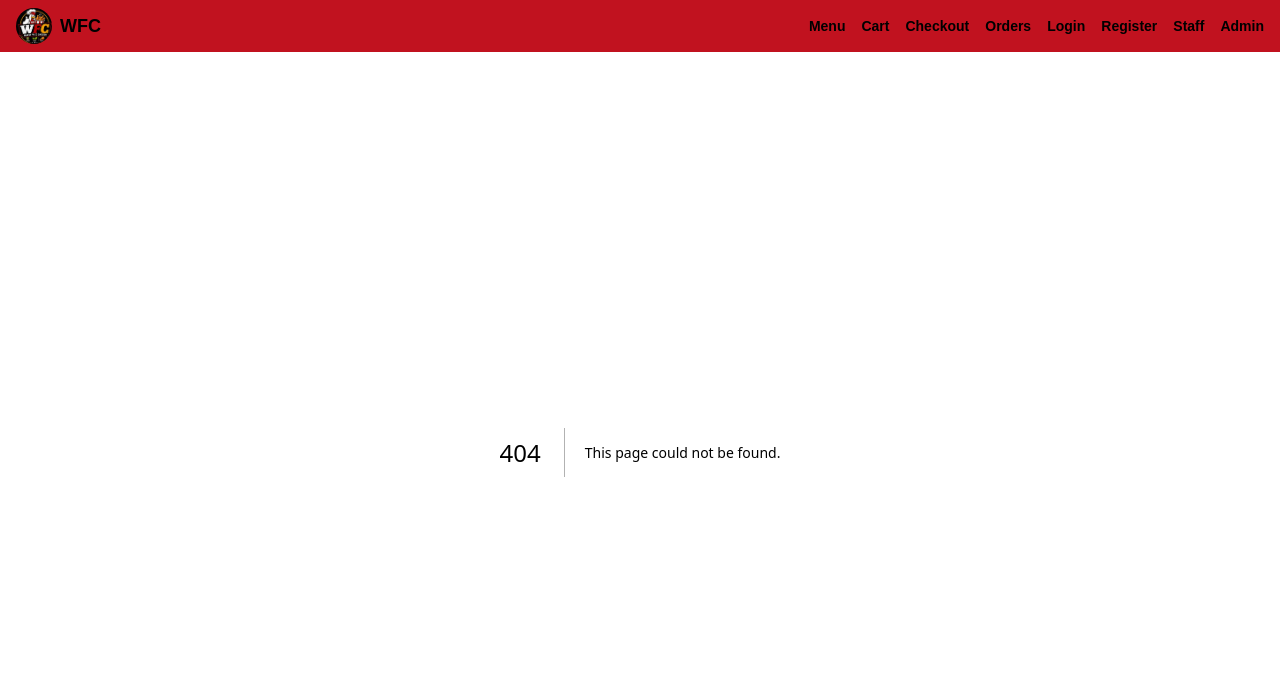
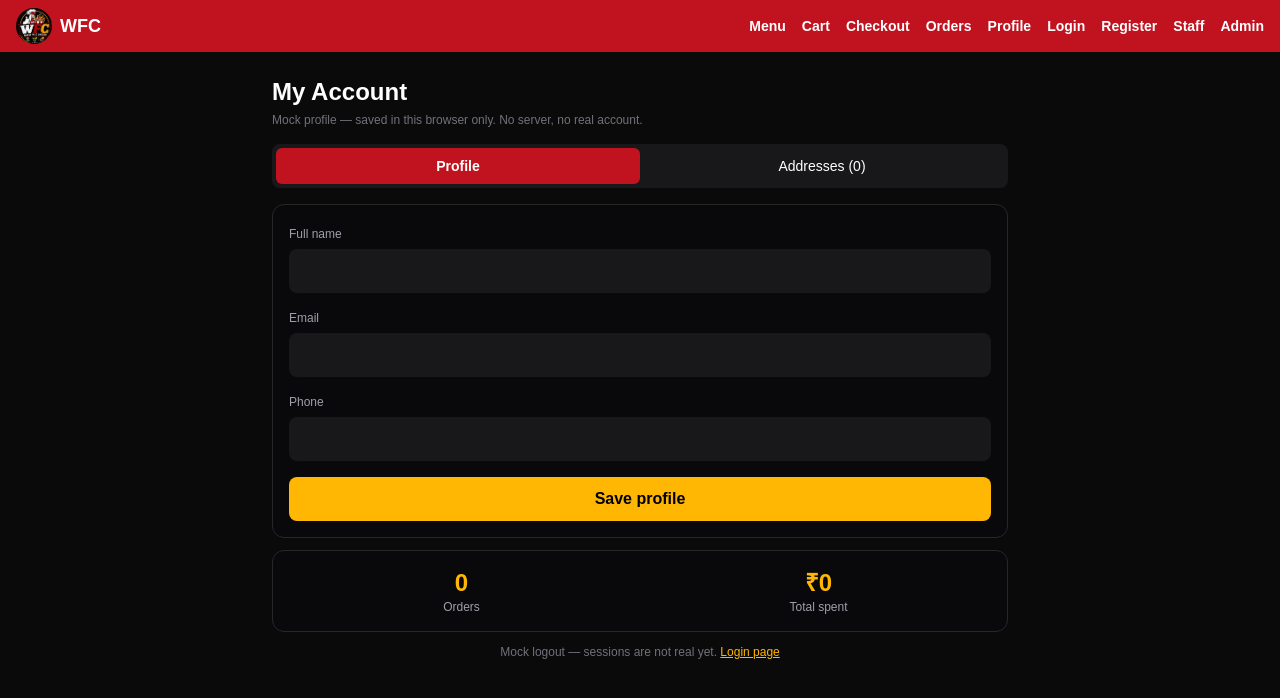
Before and after one commit to nexagen25-collab/wfc, a Next.js app in the folder frontend/: page /profile in a window 1280 px wide. Before the commit this address had no page. Shown: the top 698 px of the page. Built offline with nearby package versions, Linux system fonts and the light colour scheme.

Commit message:
feat: mock profile and addresses with validation

```diff
--- /dev/null
+++ b/frontend/app/profile/page.tsx
@@ -0,0 +1,145 @@
+"use client";
+import Link from "next/link";
+import { useEffect, useState } from "react";
+
+type Address = { id: string; label: string; line: string; area: string; isDefault: boolean };
+type Profile = { name: string; email: string; phone: string };
+
+const emptyForm = { label: "Home", line: "", area: "" };
+const input = "mt-1 w-full min-h-11 rounded-lg bg-zinc-900 px-3 py-2 text-sm outline-none focus:ring-2 focus:ring-[#ffb703]";
+const label = "text-xs text-zinc-400";
+const card = "rounded-xl border border-zinc-800 bg-zinc-950 p-4";
+
+export default function ProfilePage() {
+  const [tab, setTab] = useState<"profile" | "addresses">("profile");
+  const [profile, setProfile] = useState<Profile>({ name: "", email: "", phone: "" });
+  const [list, setList] = useState<Address[]>([]);
+  const [form, setForm] = useState(emptyForm);
+  const [editing, setEditing] = useState<string | null>(null);
+  const [err, setErr] = useState("");
+  const [saved, setSaved] = useState("");
+  const [orders, setOrders] = useState<{ token: string; total: number }[]>([]);
+
+  useEffect(() => {
+    try {
+      const p = JSON.parse(localStorage.getItem("wfc-profile") ?? "null");
+      if (p && typeof p === "object" && typeof p.name === "string") setProfile(p as Profile);
+    } catch { /* mock */ }
+    try { setList(JSON.parse(localStorage.getItem("wfc-addresses") ?? "[]")); } catch { /* mock */ }
+    try { setOrders(JSON.parse(localStorage.getItem("wfc-orders") ?? "[]")); } catch { /* mock */ }
+  }, []);
+
+  const persist = (p: Profile, l: Address[]) => {
+    localStorage.setItem("wfc-profile", JSON.stringify(p));
+    localStorage.setItem("wfc-addresses", JSON.stringify(l));
+  };
+
+  const saveProfile = (e: React.FormEvent) => {
+    e.preventDefault();
+    if (profile.name.trim().length < 2) return setErr("Enter your full name.");
+    if (!/^[^\s@]+@[^\s@]+\.[^\s@]{2,}$/.test(profile.email.trim())) return setErr("Enter a valid email address.");
+    if (!/^[6-9]\d{9}$/.test(profile.phone.trim())) return setErr("Enter a valid 10-digit Indian mobile number.");
+    setErr(""); setSaved("Profile saved (mock — stored in this browser only)");
+    persist(profile, list);
+  };
+
+  const validateAddr = () => {
+    if (form.label.trim().length < 2) return "Give this address a label (Home, Office…).";
+    if (form.line.trim().length < 5) return "Enter the full address line.";
+    if (form.area.trim().length < 2) return "Enter your area or village.";
+    return "";
+  };
+
+  const saveAddress = (e: React.FormEvent) => {
+    e.preventDefault();
+    const v = validateAddr();
+    if (v) return setErr(v);
+    setErr("");
+    if (editing) {
+      const next = list.map((a) => (a.id === editing ? { ...a, label: form.label.trim(), line: form.line.trim(), area: form.area.trim() } : a));
+      setList(next); persist(profile, next);
+    } else {
+      const next = [...list, { id: `addr-${Date.now()}`, label: form.label.trim(), line: form.line.trim(), area: form.area.trim(), isDefault: list.length === 0 }];
+      setList(next); persist(profile, next);
+    }
+    setForm(emptyForm); setEditing(null); setSaved("Address saved (mock)");
+  };
+
+  const remove = (id: string) => { const next = list.filter((a) => a.id !== id); setList(next); persist(profile, next); setSaved("Address removed (mock)"); };
+
+  const makeDefault = (id: string) => { const next = list.map((a) => ({ ...a, isDefault: a.id === id })); setList(next); persist(profile, next); };
+
+  const startEdit = (a: Address) => { setEditing(a.id); setForm({ label: a.label, line: a.line, area: a.area }); setErr(""); };
+
+  const totalSpent = orders.reduce((s, o) => s + o.total, 0);
+
+  return (
+    <div className="min-h-screen bg-[#0a0a0a] pb-16 text-white">
+      <div className="mx-auto max-w-3xl px-4 py-6">
+        <h1 className="text-2xl font-black">My Account</h1>
+        <p className="mt-1 text-xs text-zinc-500">Mock profile — saved in this browser only. No server, no real account.</p>
+
+        <div className="mt-4 flex rounded-lg bg-zinc-900 p-1 text-sm">
+          <button onClick={() => setTab("profile")} className={`flex-1 rounded-md py-2 ${tab === "profile" ? "bg-[#c1121f] font-bold" : ""}`}>Profile</button>
+          <button onClick={() => setTab("addresses")} className={`flex-1 rounded-md py-2 ${tab === "addresses" ? "bg-[#c1121f] font-bold" : ""}`}>Addresses ({list.length})</button>
+        </div>
+
+        {saved && <p className="mt-3 rounded-lg bg-green-950 p-2 text-center text-xs text-green-300">{saved}</p>}
+        {err && <p className="mt-3 rounded-lg bg-red-950 p-2 text-center text-xs text-red-300">{err}</p>}
+
+        {tab === "profile" ? (
+          <form onSubmit={saveProfile} className="mt-4 space-y-3">
+            <div className={card}>
+              <div><label className={label} htmlFor="p-name">Full name</label>
+                <input id="p-name" value={profile.name} onChange={(e) => setProfile({ ...profile, name: e.target.value })} className={input} /></div>
+              <div className="mt-3"><label className={label} htmlFor="p-email">Email</label>
+                <input id="p-email" value={profile.email} onChange={(e) => setProfile({ ...profile, email: e.target.value })} type="email" className={input} /></div>
+              <div className="mt-3"><label className={label} htmlFor="p-phone">Phone</label>
+                <input id="p-phone" value={profile.phone} onChange={(e) => setProfile({ ...profile, phone: e.target.value })} inputMode="numeric" className={input} /></div>
+              <button className="mt-4 min-h-11 w-full rounded-lg bg-[#ffb703] font-black text-black">Save profile</button>
+            </div>
+            <div className={`${card} grid grid-cols-2 gap-3 text-center`}>
+              <div><p className="text-2xl font-black text-[#ffb703]">{orders.length}</p><p className="text-xs text-zinc-400">Orders</p></div>
+              <div><p className="text-2xl font-black text-[#ffb703]">₹{totalSpent}</p><p className="text-xs text-zinc-400">Total spent</p></div>
+            </div>
+            <p className="text-center text-xs text-zinc-500">Mock logout — sessions are not real yet. <Link href="/login" className="underline text-[#ffb703]">Login page</Link></p>
+          </form>
+        ) : (
+          <div className="mt-4 space-y-3">
+            <form onSubmit={saveAddress} className={card}>
+              <p className="font-bold">{editing ? "Edit address" : "Add a delivery address"}</p>
+              <div className="mt-3"><label className={label} htmlFor="a-label">Label</label>
+                <input id="a-label" value={form.label} onChange={(e) => setForm({ ...form, label: e.target.value })} placeholder="Home / Office" className={input} /></div>
+              <div className="mt-3"><label className={label} htmlFor="a-line">Address line</label>
+                <input id="a-line" value={form.line} onChange={(e) => setForm({ ...form, line: e.target.value })} placeholder="House / street / landmark" className={input} /></div>
+              <div className="mt-3"><label className={label} htmlFor="a-area">Area</label>
+                <input id="a-area" value={form.area} onChange={(e) => setForm({ ...form, area: e.target.value })} placeholder="Bhadurpura" className={input} /></div>
+              <div className="mt-4 flex gap-2">
+                <button className="min-h-11 flex-1 rounded-lg bg-[#ffb703] font-black text-black">{editing ? "Update address" : "Add address"}</button>
+                {editing && <button type="button" onClick={() => { setEditing(null); setForm(emptyForm); setErr(""); }} className="min-h-11 rounded-lg border border-zinc-700 px-4 text-sm">Cancel</button>}
+              </div>
+              <p className="mt-2 text-[11px] text-zinc-500">WFC delivers within 3km of the Bhadurpura outlet (D014). No map pin or 3km check in this mock — that needs a maps provider you have not chosen yet.</p>
+            </form>
+
+            {list.length === 0 ? <p className="text-sm text-zinc-400">No saved addresses yet.</p> : list.map((a) => (
+              <div key={a.id} className={card}>
+                <div className="flex items-start justify-between gap-3">
+                  <div className="min-w-0">
+                    <p className="font-bold">{a.label}{a.isDefault && <span className="ml-2 rounded bg-[#ffb703] px-1.5 py-0.5 text-[10px] font-black text-black">DEFAULT</span>}</p>
+                    <p className="mt-1 text-sm text-zinc-300">{a.line}</p>
+                    <p className="text-sm text-zinc-500">{a.area}</p>
+                  </div>
+                </div>
+                <div className="mt-3 flex flex-wrap gap-2 text-xs">
+                  {!a.isDefault && <button onClick={() => makeDefault(a.id)} className="min-h-9 rounded border border-zinc-700 px-3">Make default</button>}
+                  <button onClick={() => startEdit(a)} className="min-h-9 rounded border border-zinc-700 px-3">Edit</button>
+                  <button onClick={() => remove(a.id)} className="min-h-9 rounded border border-red-900 px-3 text-red-400">Delete</button>
+                </div>
+              </div>
+            ))}
+          </div>
+        )}
+      </div>
+    </div>
+  );
+}
--- a/frontend/components/Navbar.tsx
+++ b/frontend/components/Navbar.tsx
@@ -19,6 +19,7 @@ export default function Navbar() {
         <Link href="/cart">Cart</Link>
         <Link href="/checkout">Checkout</Link>
         <Link href="/orders">Orders</Link>
+        <Link href="/profile">Profile</Link>
         <Link href="/login">Login</Link>
         <Link href="/register">Register</Link>
         <Link href="/staff">Staff</Link>
```
